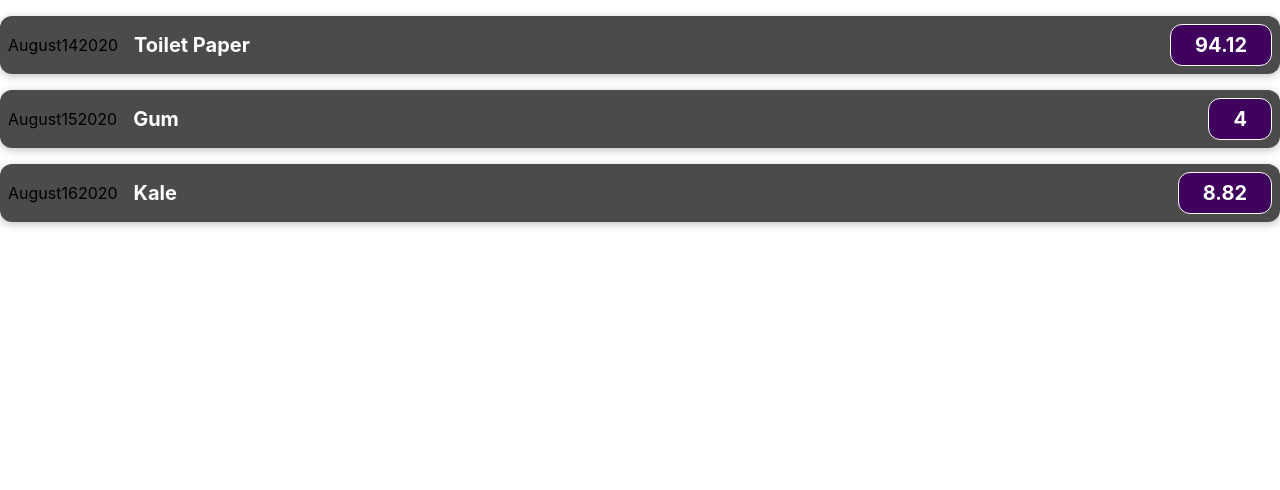
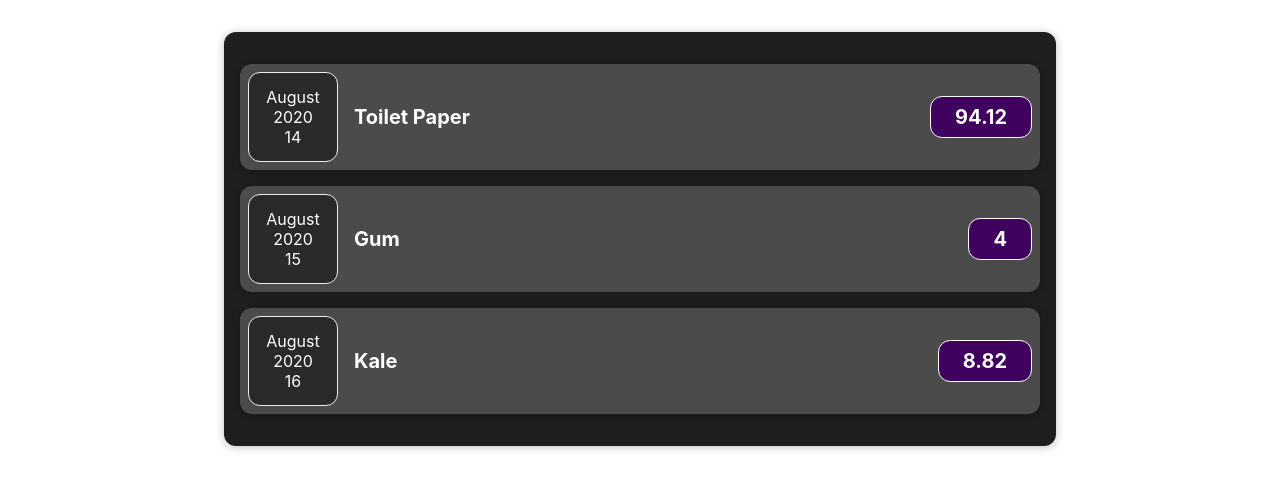
Before and after one commit to mndowne/budgeting-app, a JavaScript app: page / in a window 1280 px wide. Shown: the top 490 px of the page. Built offline with nearby package versions, Linux system fonts and the light colour scheme.

Commit message:
Added css files and broke up components to make each component more readable

```diff
--- a/src/App.js
+++ b/src/App.js
@@ -1,4 +1,4 @@
-import ExpenseItem from './components/ExpenseItem';
+import Expenses from './components/Expenses';
 
 
 function App() {
@@ -28,9 +28,7 @@
 
   return (
     <div className="App">
-        <ExpenseItem expenses={expenses[0]}/>
-        <ExpenseItem expenses={expenses[1]}/>
-        <ExpenseItem expenses={expenses[2]}/>
+        <Expenses expenses={ expenses } />
     </div>
   );
 }
--- /dev/null
+++ b/src/components/Card.css
@@ -0,0 +1,4 @@
+.card {
+    border-radius: 12px;
+    box-shadow: 0 1px 8px rgba(0, 0, 0, 0.25);
+}
--- /dev/null
+++ b/src/components/Card.js
@@ -0,0 +1,12 @@
+import './Card.css'
+
+const Card = (props) => {
+    const classes = 'card ' + props.className;
+
+    return (
+        <div className={classes}>{props.children}</div>
+    );
+}
+
+
+export default Card;
--- /dev/null
+++ b/src/components/ExpenseDate.css
@@ -0,0 +1,26 @@
+.expense-date {
+    display: flex;
+    flex-direction: column;
+    width: 5.5rem;
+    height: 5.5rem;
+    border: 1px solid #ececec;
+    background-color: #2a2a2a;
+    color: white;
+    border-radius: 12px;
+    align-items: center;
+    justify-content: center;
+}
+
+.expense-date__month {
+    font-size: 0.75rem;
+    font-weight: bold;
+}
+
+.expense-date__year {
+    font-size: 0.75rem;
+}
+
+.expense-date__day {
+    font-size: 1.5rem;
+    font-weight: bold;
+}
--- /dev/null
+++ b/src/components/ExpenseDate.js
@@ -0,0 +1,18 @@
+import './ExpenseDate.css';
+
+const ExpenseDate = ({date}) => {
+
+    const month = date.toLocaleString('en-US',{month: 'long'})
+    const day = date.toLocaleString('en-US',{day: '2-digit'})
+    const year = date.getFullYear();
+
+    return (
+        <div className="expense-date">
+            <div className="expense-date-month"> {month} </div>
+            <div className="expense-date-year"> {year} </div>
+            <div className="expense-date-day"> {day} </div>
+        </div>
+    );
+}
+
+export default ExpenseDate;
--- a/src/components/ExpenseItem.css
+++ b/src/components/ExpenseItem.css
@@ -2,11 +2,9 @@
     display: flex;
     justify-content: space-between;
     align-items: center;
-    box-shadow: 0 2px 8px rgba(0,0,0,0.25);
     padding: 0.5rem;
     margin: 1rem;
     margin: 1rem 0;
-    border-radius: 12px;
     background-color: #4b4b4b;
 }
 
--- a/src/components/ExpenseItem.js
+++ b/src/components/ExpenseItem.js
@@ -1,23 +1,19 @@
 import './ExpenseItem.css';
+import ExpenseDate from './ExpenseDate';
+import Card from './Card';
 
 const ExpenseItem = ({expenses}) => {
 
-    const month = expenses.date.toLocaleString('en-US',{month: 'long'})
-    const day = expenses.date.toLocaleString('en-US',{day: '2-digit'})
-    const year = expenses.date.getFullYear();
+    console.log(expenses.title);
 
-        console.log(expenses.title);
     return (
-    <div className='expense-item'>
-    <div>{month}</div>
-    <div>{day}</div>
-    <div>{year}</div>
-    <div className='expense-item__description'>
-        <h2>{expenses.title}</h2>
-        <div className='expense-item__price'>{expenses.amount}</div>
-    </div>
-
-    </div>
+    <Card className='expense-item'>
+        <ExpenseDate date={expenses.date}/>
+        <div className='expense-item__description'>
+            <h2>{expenses.title}</h2>
+            <div className='expense-item__price'>{expenses.amount}</div>
+        </div>
+    </Card>
     );
 }
 
--- /dev/null
+++ b/src/components/Expenses.css
@@ -0,0 +1,7 @@
+.expenses {
+    padding: 1rem;
+    background-color: rgb(31, 31, 31);
+    margin: 2rem auto;
+    width: 50rem;
+    max-width: 95%;
+}
--- /dev/null
+++ b/src/components/Expenses.js
@@ -0,0 +1,17 @@
+import ExpenseItem from './ExpenseItem';
+import Card from './Card';
+import './Expenses.css';
+
+
+const Expenses = ({expenses}) => {
+    return (
+    <Card className="expenses">
+        <ExpenseItem expenses={expenses[0]}/>
+        <ExpenseItem expenses={expenses[1]}/>
+        <ExpenseItem expenses={expenses[2]}/>
+    </Card>
+
+    );
+}
+
+export default Expenses;
```
